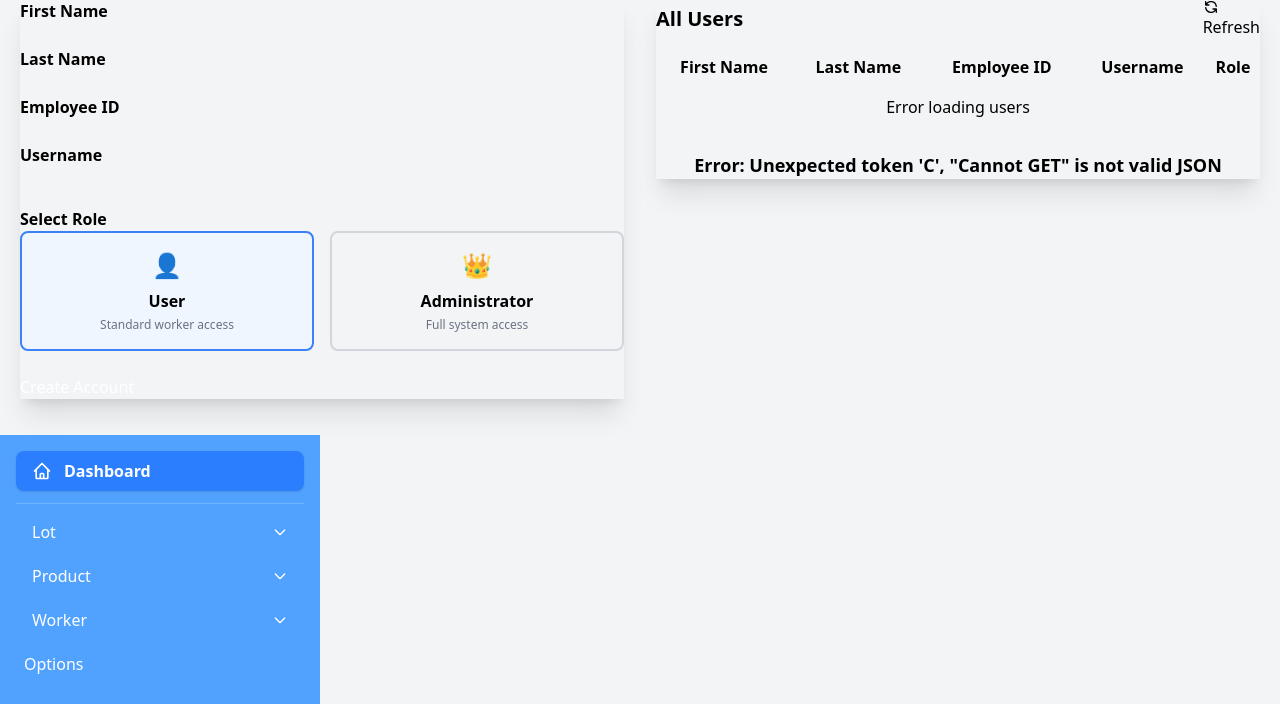
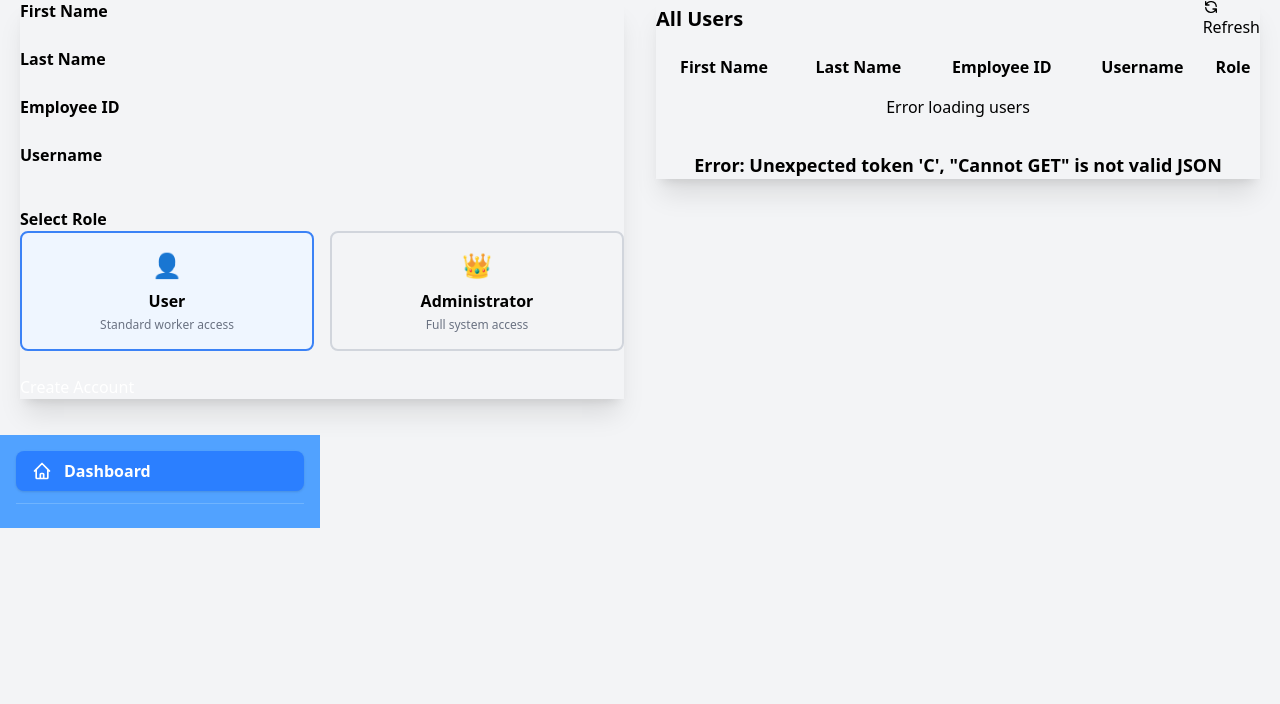
Before and after one commit to francismoreto/QR-Code-Generation, a Django app: page /worker/create in a window 1280 px wide. Shown: the part 181-885 px from the top of the page. After the commit the page ends 709 px from the top, so only its background shows below. Run offline with Django 5.2, Linux system fonts and the light colour scheme; some libraries are stand-ins or nearby versions.

Commit message:
04.27.26 Redirection and updated worker

```diff
--- a/app/templates/employee_info.html
+++ b/app/templates/employee_info.html
@@ -254,63 +254,8 @@
         <!-- Divider -->
         <div class="border-t border-blue-300 my-2 opacity-50"></div>
 
-        <!-- Lot Dropdown -->
-        <li class="mb-1">
-          <div class="dropdown-container">
-            <button class="dropdown-toggle" onclick="toggleDropdown(event, 'lot-dropdown')">
-              <div class="flex justify-between items-center w-full">
-                <span>Lot</span>
-                <svg class="w-4 h-4" fill="none" stroke="currentColor" viewBox="0 0 24 24" xmlns="http://www.w3.org/2000/svg">
-                  <path stroke-linecap="round" stroke-linejoin="round" stroke-width="2" d="M19 9l-7 7-7-7"></path>
-                </svg>
-              </div>
-            </button>
-            <ul id="lot-dropdown" class="dropdown-menu">
-              <li class="dropdown-item"><a href="/output/register">Lot Registration</a></li>
-            </ul>
-          </div>
-        </li>
 
-        <!-- Product Dropdown -->
-        <li class="mb-1">
-          <div class="dropdown-container">
-            <button class="dropdown-toggle" onclick="toggleDropdown(event, 'product-dropdown')">
-              <div class="flex justify-between items-center w-full">
-                <span>Product</span>
-                <svg class="w-4 h-4" fill="none" stroke="currentColor" viewBox="0 0 24 24" xmlns="http://www.w3.org/2000/svg">
-                  <path stroke-linecap="round" stroke-linejoin="round" stroke-width="2" d="M19 9l-7 7-7-7"></path>
-                </svg>
-              </div>
-            </button>
-            <ul id="product-dropdown" class="dropdown-menu">
-              <li class="dropdown-item"><a href="/product/create">Product Creation</a></li>
-              <li class="dropdown-item"><a href="/product/update">Product Update</a></li>
-            </ul>
-          </div>
-        </li>
 
-        <!-- Worker Dropdown -->
-        <li class="mb-1">
-          <div class="dropdown-container">
-            <button class="dropdown-toggle" onclick="toggleDropdown(event, 'worker-dropdown')">
-              <div class="flex justify-between items-center w-full">
-                <span>Worker</span>
-                <svg class="w-4 h-4" fill="none" stroke="currentColor" viewBox="0 0 24 24" xmlns="http://www.w3.org/2000/svg">
-                  <path stroke-linecap="round" stroke-linejoin="round" stroke-width="2" d="M19 9l-7 7-7-7"></path>
-                </svg>
-              </div>
-            </button>
-            <ul id="worker-dropdown" class="dropdown-menu">
-              <li class="dropdown-item"><a href="/worker/create">Register Worker</a></li>
-            </ul>
-          </div>
-        </li>
-
-        <!-- Options Link -->
-        <li class="mb-1"><a href="#" class="block p-2 hover:bg-blue-500 rounded">Options</a></li>
-      </ul>
-    </div>
-  </div>
 
   <script>
     // Role selection handling
--- a/my_project/urls.py
+++ b/my_project/urls.py
@@ -17,10 +17,12 @@
 
 from django.contrib import admin
 from django.urls import path, include
+from django.views.generic.base import RedirectView
 
 
 
 urlpatterns = [
+    path('', RedirectView.as_view(url='login/', permanent=False)),
     path("admin/", admin.site.urls),
     path('', include('app.urls')),
 
```
